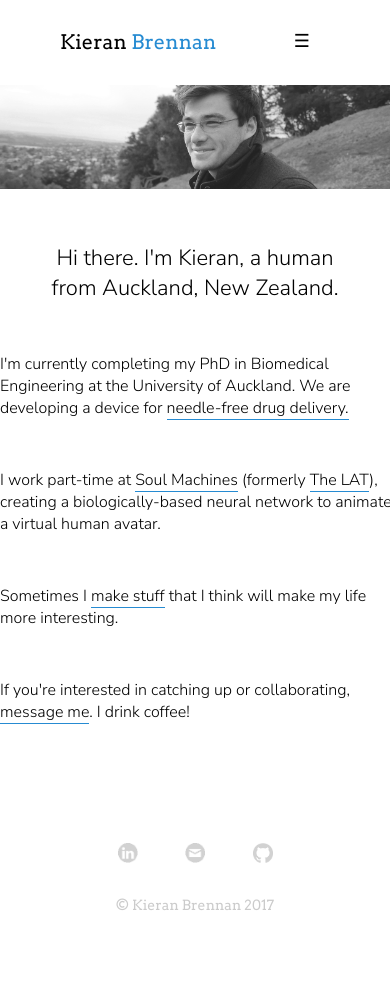
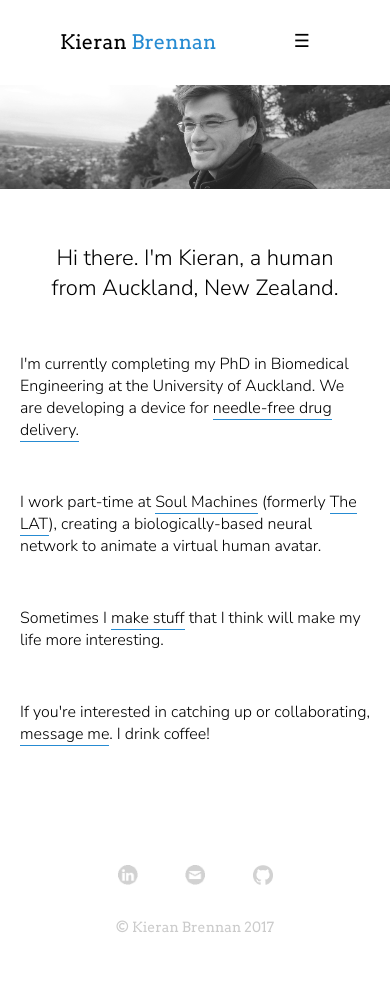
Before and after one commit to kbre93/kbre93.github.io, a Jekyll site: the page built from index.md, in a window 390 px wide. Built offline with Jekyll 4.4.1, drawn with Linux system fonts in a browser that asks for light colours; nearby versions of some CDN libraries; before the commit the page ends 973 px from its top, so only the background shows below that.

Commit message:
changed resizing text

```diff
--- a/assets/index.js
+++ b/assets/index.js
@@ -43,6 +43,9 @@ function dropDownMenu() {
 
 $(document).ready( function() {
   showDivs(slideIndex);
-  document.getElementById("contact-email").innerHTML = "<a href=" + "mail" + "to:" + str1 + str2 + str3 + str4 + " class='link'>" + str5 + "</a>"
+
+  if (document.getElementById('contact-email') != null) {
+    document.getElementById("contact-email").innerHTML = "<a href=" + "mail" + "to:" + str1 + str2 + str3 + str4 + " class='link'>" + str5 + "</a>"
+  }
   document.getElementById("email-img").href="mail" + "to:" + str1 + str2 + str3 + str4;
 });
--- a/assets/style.css
+++ b/assets/style.css
@@ -214,6 +214,12 @@ div.description {
 #about {
   width: 550px;
 }
+#post_sub_heading {
+    font-weight: bold;
+    font-size: 20px;
+    margin-top: 40px;
+    margin-bottom: 0px;
+}
 
 @media screen and (max-width:605px) {
   div.title{
@@ -222,15 +228,19 @@ div.description {
     width:300px;
   }
   #about {
-    width: 400px;
+    width: 350px;
     font-size: 16px;
   }
 
 }
 @media screen and (max-width:720px) {
   div.description {
-    width: 400px;
+    width: 370px;
     font-size: 16px;
+  }
+  #post_sub_heading {
+    /*font-weight: normal;*/
+    font-size: 18px;
   }
 }
 
@@ -417,12 +427,7 @@ ul#rig {
     opacity:0.9;
 }
 
-#post_sub_heading {
-    font-weight: bold;
-    font-size: 20px;
-    margin-top: 40px;
-    margin-bottom: 0px;
-}
+
 
 /* when screen less than 9000, width is 25%*/
 /*@media (max-width: 9000px) {
```
Also changed, not shown: 3 other files.
